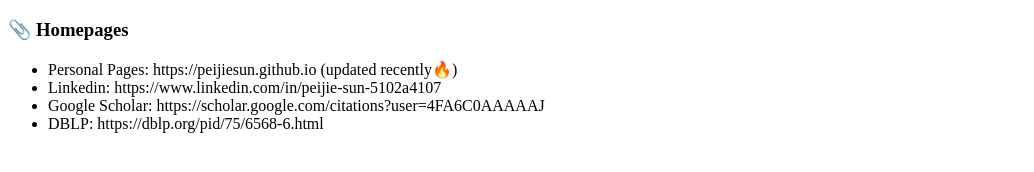
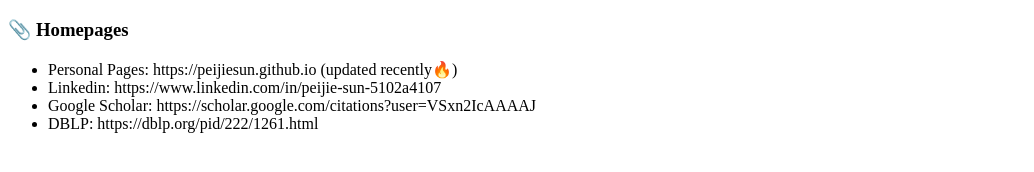
Before and after one commit to PeiJieSun/peijiesun.github.io, a Jekyll site: the page built from _pages/includes/homepage.md, in a window 1280 px wide. Shown: the part 484-656 px from the top of the page, without its empty margins (0-1034 px from the left). Built offline with Jekyll 4.4.1, drawn with Linux system fonts in a browser that asks for light colours; our own code applies the rules of GitHub Pages for plain Markdown files; part of the change alters nothing that is shown.

Commit message:
Update homepage.md

```diff
--- a/_pages/includes/homepage.md
+++ b/_pages/includes/homepage.md
@@ -1,5 +1,5 @@
 # 📎 Homepages
 - Personal Pages: https://peijiesun.github.io (updated recently🔥)
 - Linkedin: https://www.linkedin.com/in/peijie-sun-5102a4107
-- Google Scholar: https://scholar.google.com/citations?user=4FA6C0AAAAAJ
-- DBLP: https://dblp.org/pid/75/6568-6.html
+- Google Scholar: https://scholar.google.com/citations?user=VSxn2IcAAAAJ
+- DBLP: https://dblp.org/pid/222/1261.html
```
